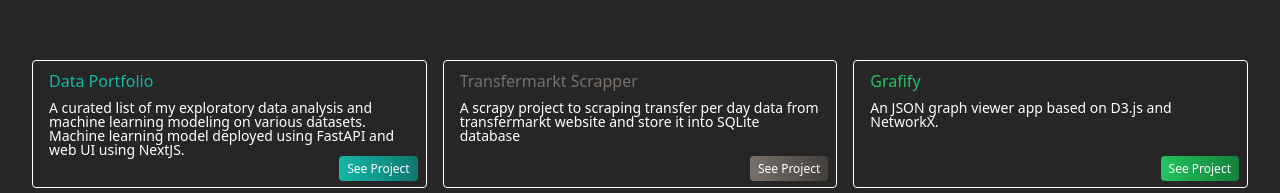
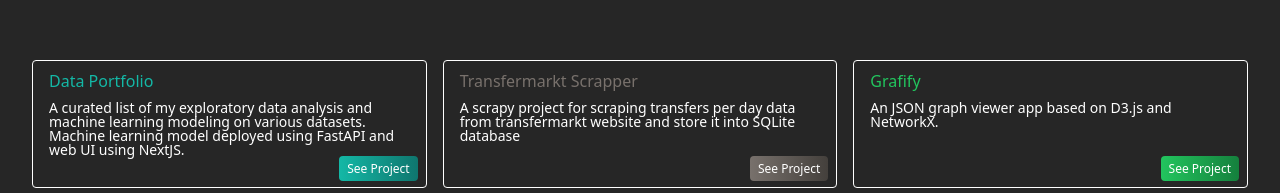
Before and after one commit to dendihandian/dendihandian.github.io, a Next.js app: page /portfolios in a window 1280 px wide. Shown: the part 172-365 px from the top of the page. Built offline with nearby package versions, Linux system fonts and the light colour scheme; no server answers.

Commit message:
fix desc

```diff
--- a/pages/portfolios.js
+++ b/pages/portfolios.js
@@ -11,7 +11,7 @@ const portfolios = [
     },
     {
         'name': 'Transfermarkt Scrapper',
-        'desc': 'A scrapy project to scraping transfer per day data from transfermarkt website and store it into SQLite database',
+        'desc': 'A scrapy project for scraping transfers per day data from transfermarkt website and store it into SQLite database',
         'project_url': 'https://github.com/dendihandian/transfermarkt-scrapper-api',
         'colors': ['text-stone-500', 'from-stone-500', 'to-stone-700'],
     },
```
